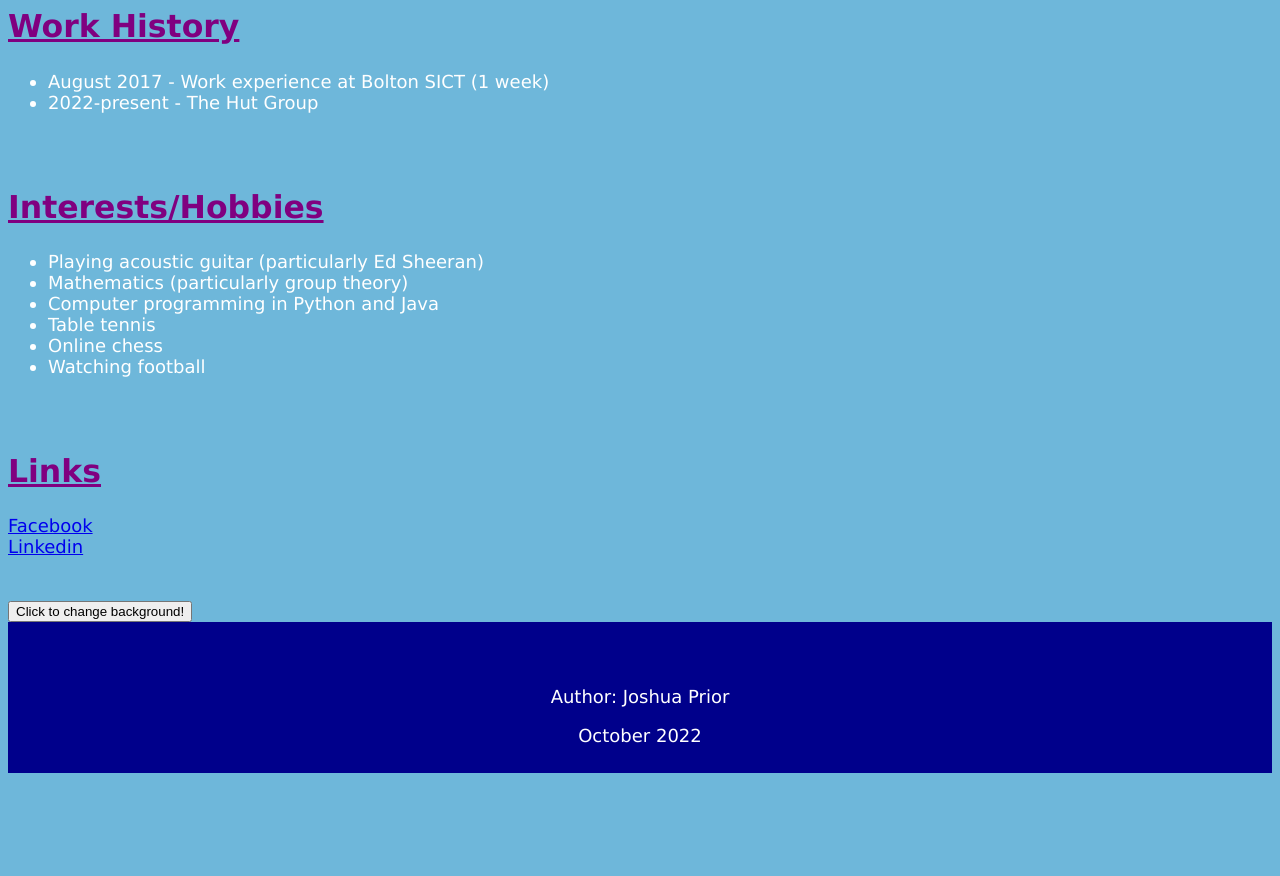
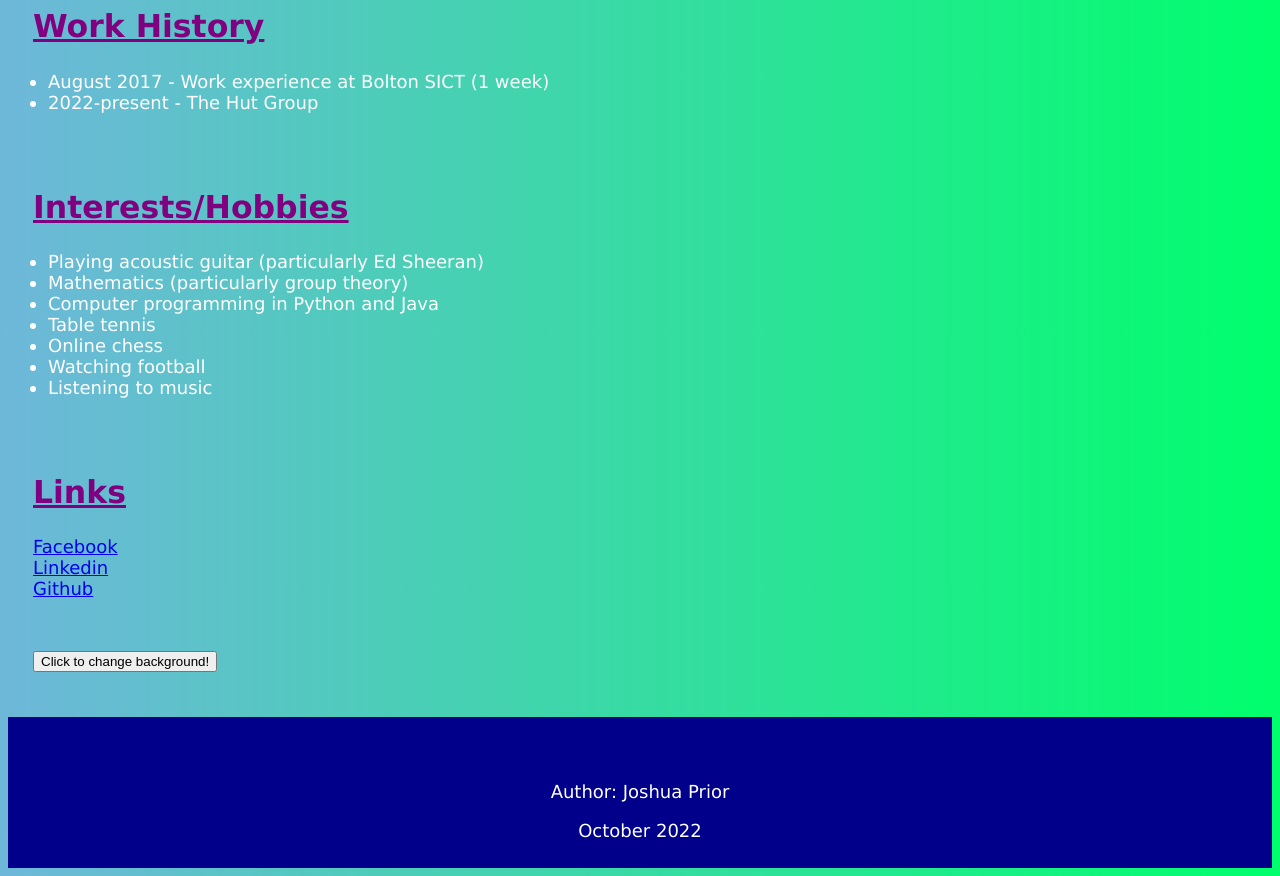
Before and after one commit to JoshuaJPrior/my-website, a plain HTML site: page index.html in a window 1280 px wide. Shown: the part 940-1816 px from the top of the page. Before the commit the page ends 1721 px from the top, so only its background shows below. Drawn offline with Linux system fonts and the light colour scheme.

Commit message:
Changed background colour and added general padding

```diff
--- a/index.html
+++ b/index.html
@@ -96,13 +96,17 @@
       <li>Table tennis</li>
       <li>Online chess</li>
       <li>Watching football</li>
+      <li>Listening to music</li>
     </ul>
     <h2><u>Links</u></h2>
     <a href="https://www.facebook.com/joshua.prior.92505">Facebook</a>
     <a href="https://www.linkedin.com/in/joshuajprior/">Linkedin</a>
-    <br />
-    <br />
-    <button type="button">Click to change background!</button>
+    <a id="last-link" href="https://github.com/JoshuaJPrior?tab=repositories"
+      >Github</a
+    >
+    <button id="change-background-button" type="button">
+      Click to change background!
+    </button>
     <footer>
       <br />
       <p>Author: Joshua Prior</p>
--- a/index.js
+++ b/index.js
@@ -10,7 +10,7 @@ function handleClick() {
   console.log("button clicked");
   const rndCol = `rgb(${random(255)}, ${random(255)}, ${random(255)})`;
   console.log(rndCol);
-  document.body.style.backgroundColor = rndCol;
+  document.body.style.background = rndCol;
 }
 
 button.addEventListener("click", handleClick);
--- a/style.css
+++ b/style.css
@@ -1,51 +1,68 @@
-section{
+section {
   display: flex;
   margin: auto;
   align-items: center;
   justify-content: space-evenly;
 }
 
-.flex-one{
-    flex:1;
+.flex-one {
+  flex: 1;
 }
 
-.flex-two{
-    flex:1;
+.flex-two {
+  flex: 1;
 }
 
-.flex-three{
-    flex:1;
+.flex-three {
+  flex: 1;
 }
 
 :root {
   font-size: 18px;
 }
 
-h1{
+h1 {
   color: purple;
   text-align: center;
   font-size: 2.5rem;
-    padding-top: 25px;
-    padding-bottom: 25px;
+  padding: 25px;
 }
 
-h2{
-    color:purple;
+h2 {
+  color: purple;
   font-size: 1.75rem;
   padding-top: 50px;
+  padding-left: 25px;
 }
 
-body{
-    color:white;
-    background-color: #6eb7da;
-    font-family:verdana
+body {
+  color: white;
+  background: linear-gradient(to right, #6eb7da, #00ff6c);
+  font-family: verdana;
 }
 
-a{
+a {
   display: block;
+  margin-left: 25px;
+  width: fit-content;
+  height: auto;
 }
 
-footer{
+p {
+  padding-left: 25px;
+  padding-right: 25px;
+}
+
+#last-link {
+  margin-bottom: 50px;
+}
+
+#change-background-button {
+  margin-bottom: 45px;
+  margin-left: 25px;
+}
+
+footer {
   background-color: darkblue;
   height: 7rem;
   text-align: center;
```
Lines whose indentation alone changed are shown as unchanged.
